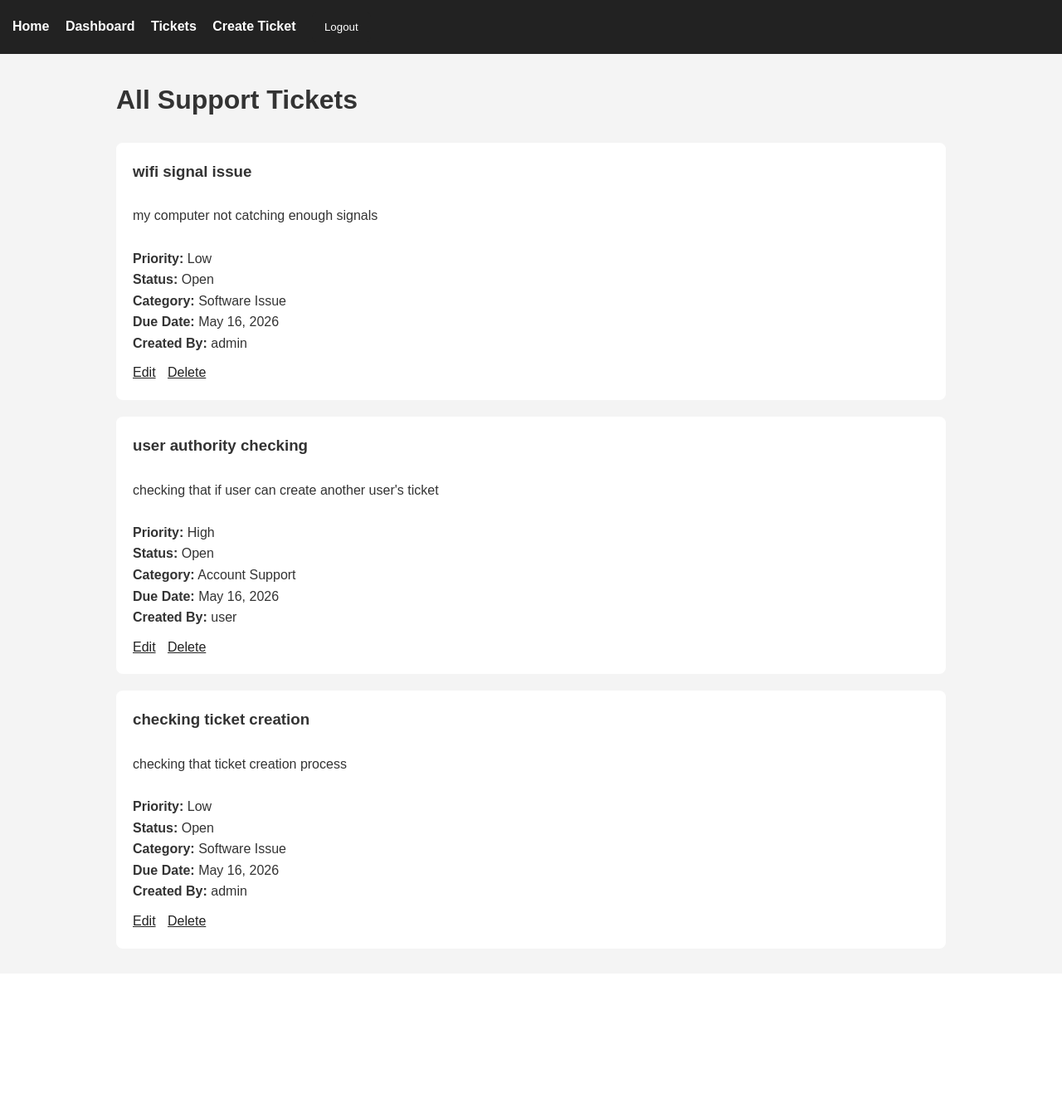
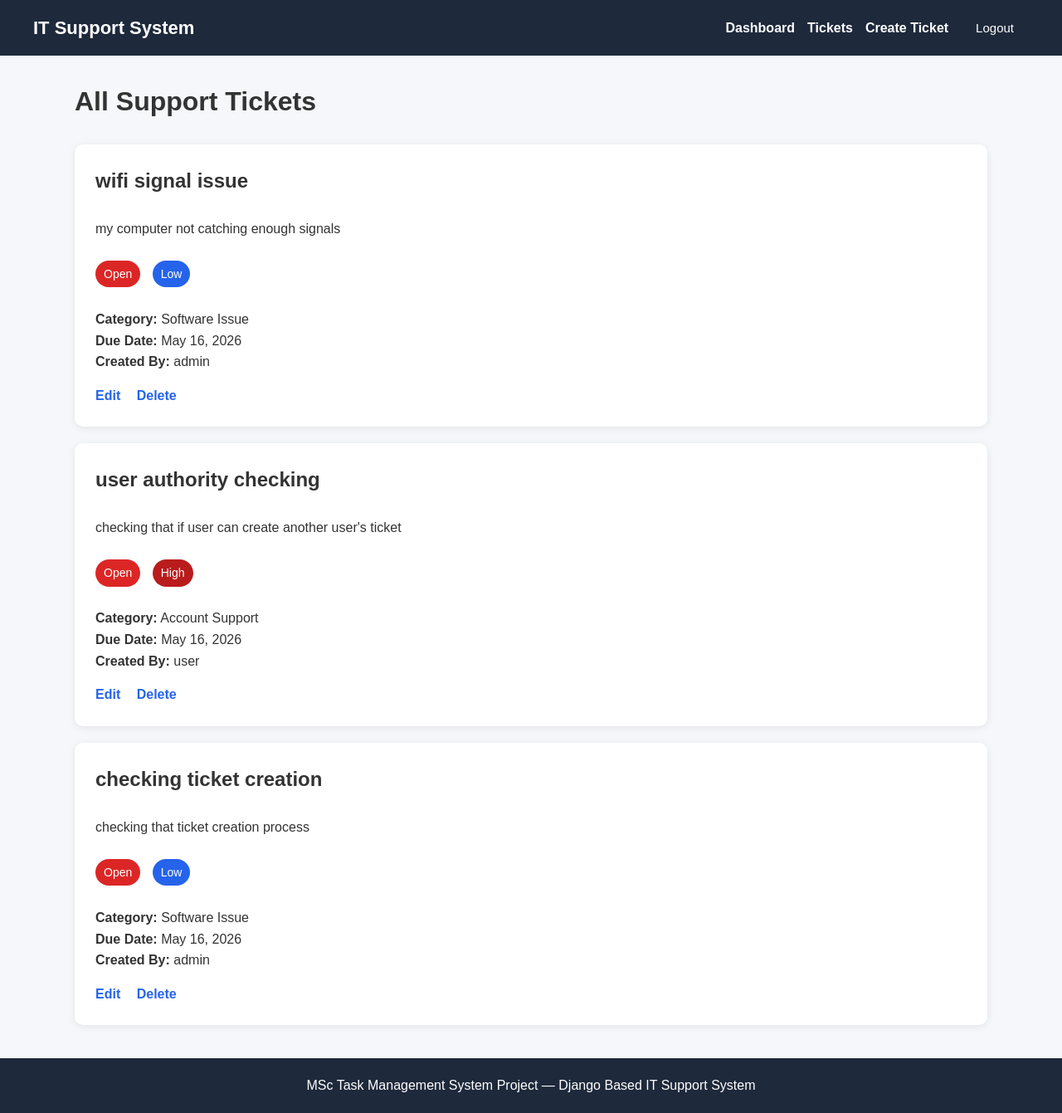
Before and after one commit to usamaio/ITSystem, a Django app: page /tickets/ in a window 1280 px wide. Shown: the whole page at 83% size. Before the commit the page ends 1117 px from the top, so only its background shows below. Run offline with Django 5.2, Linux system fonts and the light colour scheme; a user stored in the database is signed in; data comes from the database, SQL or seed files in the repository; both versions use the stored data as it was after the commit.

Commit message:
Upgrade UI Enhancement

```diff
--- a/ITSystem/static/css/style.css
+++ b/ITSystem/static/css/style.css
@@ -6,95 +6,226 @@
 
 body{
     font-family:Arial, sans-serif;
-    background:#f4f4f4;
+    background:#f5f7fa;
     color:#333;
     line-height:1.6;
 }
 
+/* NAVBAR */
+
 .navbar{
-    background:#222;
-    padding:15px;
+    background:#1e293b;
+    color:white;
+    display:flex;
+    justify-content:space-between;
+    align-items:center;
+    padding:15px 40px;
+    flex-wrap:wrap;
 }
 
-.navbar a{
+.logo a{
     color:white;
     text-decoration:none;
-    margin-right:15px;
+    font-size:22px;
     font-weight:bold;
 }
 
+.nav-links{
+    display:flex;
+    align-items:center;
+    gap:15px;
+}
+
+.nav-links a{
+    color:white;
+    text-decoration:none;
+    font-weight:bold;
+}
+
+.nav-links a:hover{
+    color:#38bdf8;
+}
+
+/* CONTAINER */
+
 .container{
     width:90%;
-    max-width:1000px;
+    max-width:1100px;
     margin:30px auto;
 }
 
+/* CARD */
+
 .card{
     background:white;
-    padding:20px;
+    padding:25px;
     margin-bottom:20px;
-    border-radius:8px;
-}
-
-button{
-    padding:10px 15px;
-    border:none;
-    background:#222;
-    color:white;
-    cursor:pointer;
-    border-radius:5px;
-}
-
-button:hover{
-    background:#444;
-}
-
-input,
-textarea,
-select{
-    width:100%;
-    padding:10px;
-    margin-top:5px;
-    margin-bottom:15px;
-}
-
-a{
-    color:#222;
-}
-
-.ticket-actions{
-    margin-top:10px;
-}
-
-.ticket-actions a{
-    margin-right:10px;
-}
-
-@media(max-width:768px){
-
-    .navbar{
-        text-align:center;
-    }
-
-    .navbar a{
-        display:block;
-        margin:10px 0;
-    }
-}
-
-.message{
-    background:#d4edda;
-    color:#155724;
-    padding:15px;
-    margin-bottom:20px;
-    border-radius:5px;
-}
-
-
-.card{
+    border-radius:10px;
+    box-shadow:0 2px 10px rgba(0,0,0,0.08);
     transition:0.3s;
 }
 
 .card:hover{
     transform:translateY(-3px);
 }
+
+/* BUTTONS */
+
+button{
+    background:#1e293b;
+    color:white;
+    border:none;
+    padding:10px 18px;
+    border-radius:5px;
+    cursor:pointer;
+    font-size:15px;
+}
+
+button:hover{
+    background:#334155;
+}
+
+/* FORMS */
+
+input,
+textarea,
+select{
+    width:100%;
+    padding:12px;
+    margin-top:5px;
+    margin-bottom:15px;
+    border:1px solid #ccc;
+    border-radius:5px;
+}
+
+textarea{
+    resize:vertical;
+}
+
+/* MESSAGE */
+
+.message{
+    padding:15px;
+    border-radius:5px;
+    margin-bottom:20px;
+    font-weight:bold;
+}
+
+/* SUCCESS */
+
+.message.success{
+    background:#dcfce7;
+    color:#166534;
+}
+
+/* ERROR */
+
+.message.error{
+    background:#fee2e2;
+    color:#991b1b;
+}
+
+/* TICKET ACTIONS */
+
+.ticket-actions{
+    margin-top:15px;
+}
+
+.ticket-actions a{
+    text-decoration:none;
+    margin-right:15px;
+    font-weight:bold;
+    color:#2563eb;
+}
+
+/* BADGES */
+
+.badge{
+    display:inline-block;
+    padding:5px 10px;
+    border-radius:20px;
+    color:white;
+    font-size:14px;
+    margin-right:10px;
+}
+
+.open{
+    background:#dc2626;
+}
+
+.progress{
+    background:#f59e0b;
+}
+
+.resolved{
+    background:#16a34a;
+}
+
+.low{
+    background:#2563eb;
+}
+
+.medium{
+    background:#ea580c;
+}
+
+.high{
+    background:#b91c1c;
+}
+
+/* DASHBOARD STATS */
+
+.dashboard-grid{
+    display:grid;
+    grid-template-columns:repeat(auto-fit, minmax(220px,1fr));
+    gap:20px;
+}
+
+.stat-card{
+    background:white;
+    padding:25px;
+    border-radius:10px;
+    text-align:center;
+    box-shadow:0 2px 10px rgba(0,0,0,0.08);
+}
+
+.stat-card h2{
+    font-size:35px;
+    margin-bottom:10px;
+}
+
+/* FOOTER */
+
+.footer{
+    background:#1e293b;
+    color:white;
+    text-align:center;
+    padding:20px;
+    margin-top:40px;
+}
+
+/* MOBILE */
+
+@media(max-width:768px){
+
+    .navbar{
+        flex-direction:column;
+        align-items:flex-start;
+    }
+
+    .nav-links{
+        margin-top:15px;
+        flex-direction:column;
+        align-items:flex-start;
+        width:100%;
+    }
+
+    .nav-links a,
+    .logout-form{
+        width:100%;
+    }
+
+    button{
+        width:100%;
+    }
+}
--- a/ITSystem/templates/base.html
+++ b/ITSystem/templates/base.html
@@ -2,49 +2,90 @@
 
 <!DOCTYPE html>
 <html lang="en">
+
 <head>
+
     <meta charset="UTF-8">
+
     <meta name="viewport" content="width=device-width, initial-scale=1.0">
+
     <title>IT Support Ticket System</title>
 
     <link rel="stylesheet" href="{% static 'css/style.css' %}">
+
 </head>
 
 <body>
 
-    <div class="navbar">
-        <a href="/">Home</a>
+    <nav class="navbar">
+
+        <div class="logo">
+            <a href="/">IT Support System</a>
+        </div>
+
+        <div class="nav-links">
 
             {% if user.is_authenticated %}
+
                 <a href="/dashboard/">Dashboard</a>
+
                 <a href="/tickets/">Tickets</a>
+
                 <a href="/tickets/create/">Create Ticket</a>
 
-            <form method="POST" action="/accounts/logout/" style="display:inline;">
+                <form method="POST" action="/accounts/logout/" class="logout-form">
+
                     {% csrf_token %}
+
                     <button type="submit">Logout</button>
+
                 </form>
 
             {% else %}
+
                 <a href="/register/">Register</a>
+
                 <a href="/accounts/login/">Login</a>
+
             {% endif %}
+
         </div>
+
+    </nav>
+
+    {% if messages %}
 
         <div class="container">
 
-        {% if messages %}
             {% for message in messages %}
-                <div class="message">
+
+                <div class="message {{ message.tags }}">
+
                     {{ message }}
+
                 </div>
+
             {% endfor %}
+
+        </div>
+
     {% endif %}
+
+    <div class="container">
 
         {% block content %}
         {% endblock %}
 
     </div>
 
+    <footer class="footer">
+
+        <p>
+            MSc Task Management System Project — Django Based IT Support System
+        </p>
+
+    </footer>
+
 </body>
+
 </html>
--- a/ITSystem/templates/tasks/ticket_list.html
+++ b/ITSystem/templates/tasks/ticket_list.html
@@ -12,7 +12,7 @@
 
         <div class="card">
 
-        <h3>{{ ticket.title }}</h3>
+            <h2>{{ ticket.title }}</h2>
 
             <br>
 
@@ -20,16 +20,68 @@
 
             <br>
 
-        <p><strong>Priority:</strong> {{ ticket.priority }}</p>
-        <p><strong>Status:</strong> {{ ticket.status }}</p>
-        <p><strong>Category:</strong> {{ ticket.category }}</p>
-        <p><strong>Due Date:</strong> {{ ticket.due_date }}</p>
-        <p><strong>Created By:</strong> {{ ticket.created_by }}</p>
+            <!-- STATUS BADGE -->
+
+            <span class="badge
+                {% if ticket.status == 'Open' %}
+                    open
+                {% elif ticket.status == 'In Progress' %}
+                    progress
+                {% else %}
+                    resolved
+                {% endif %}
+            ">
+                {{ ticket.status }}
+            </span>
+
+            <!-- PRIORITY BADGE -->
+
+            <span class="badge
+                {% if ticket.priority == 'Low' %}
+                    low
+                {% elif ticket.priority == 'Medium' %}
+                    medium
+                {% else %}
+                    high
+                {% endif %}
+            ">
+                {{ ticket.priority }}
+            </span>
+
+            <br><br>
+
+            <p>
+                <strong>Category:</strong>
+                {{ ticket.category }}
+            </p>
+
+            <p>
+                <strong>Due Date:</strong>
+                {{ ticket.due_date }}
+            </p>
+
+            <p>
+                <strong>Created By:</strong>
+                {{ ticket.created_by }}
+            </p>
+
+            <!-- SHOW BUTTONS ONLY TO OWNER OR ADMIN -->
+
+            {% if request.user == ticket.created_by or request.user.is_superuser %}
 
                 <div class="ticket-actions">
-            <a href="/tickets/update/{{ ticket.id }}/">Edit</a>
-            <a href="/tickets/delete/{{ ticket.id }}/">Delete</a>
+
+                    <a href="/tickets/update/{{ ticket.id }}/">
+                        Edit
+                    </a>
+
+                    <a href="/tickets/delete/{{ ticket.id }}/">
+                        Delete
+                    </a>
+
                 </div>
+
+            {% endif %}
 
         </div>
 
@@ -39,11 +91,13 @@
 
     <div class="card">
 
-        <h3>No Tickets Available</h3>
+        <h2>No Tickets Available</h2>
 
         <br>
 
-        <p>Create your first support ticket.</p>
+        <p>
+            Create your first support ticket.
+        </p>
 
     </div>
 
--- a/ITSystem/views.py
+++ b/ITSystem/views.py
@@ -2,6 +2,9 @@ from django.shortcuts import render, redirect
 from django.contrib.auth import login
 from django.contrib.auth.decorators import login_required
 from django.contrib import messages
+from django.shortcuts import get_object_or_404
+from django.contrib import messages
+
 
 from .forms import RegisterForm
 
@@ -78,9 +81,15 @@ def create_ticket(request):
 @login_required
 def update_ticket(request, id):
 
-    ticket = Ticket.objects.get(id=id)
+    ticket = get_object_or_404(Ticket, id=id)
 
     if request.user != ticket.created_by and not request.user.is_superuser:
+
+        messages.error(
+            request,
+            "Access denied. You cannot edit another user's ticket."
+        )
+
         return redirect('ticket_list')
 
     if request.method == 'POST':
@@ -108,9 +117,15 @@ def update_ticket(request, id):
 @login_required
 def delete_ticket(request, id):
 
-    ticket = Ticket.objects.get(id=id)
+    ticket = get_object_or_404(Ticket, id=id)
 
     if request.user != ticket.created_by and not request.user.is_superuser:
+
+        messages.error(
+            request,
+            "Access denied. You cannot delete another user's ticket."
+        )
+
         return redirect('ticket_list')
 
     if request.method == 'POST':
```
Also changed, not shown: ITSystem/templates/dashboard.html (+34 -2 lines), ITSystem/templates/home.html (+11 -2 lines), db.sqlite3. Lines whose indentation alone changed are shown as unchanged.
